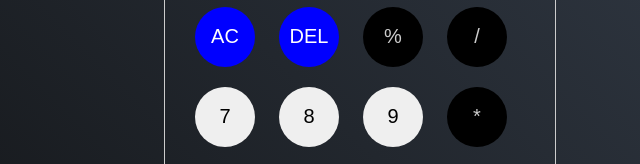
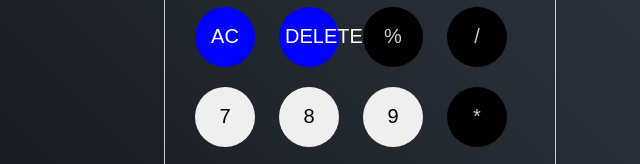
Before and after one commit to SakethReddyKethiri/Calculator, a plain HTML site: page index.html in a window 1280 px wide. Shown: the part 276-440 px from the top of the page, 288-928 px from the left. Drawn offline with Linux system fonts and the light colour scheme.

Commit message:
changed 4

```diff
--- a/index.html
+++ b/index.html
@@ -13,7 +13,7 @@
 
             <div>
                     <button class="ope" onclick="clearDisplay()">AC</button>
-                    <button class="ope" onclick="">DEL</button>
+                    <button class="ope" onclick="">DELETE</button>
                     <button class="op" onclick="addToDisplay('%')">% </button>
                     <button class="op" onclick="addToDisplay('/')">/</button>
             </div>
```
